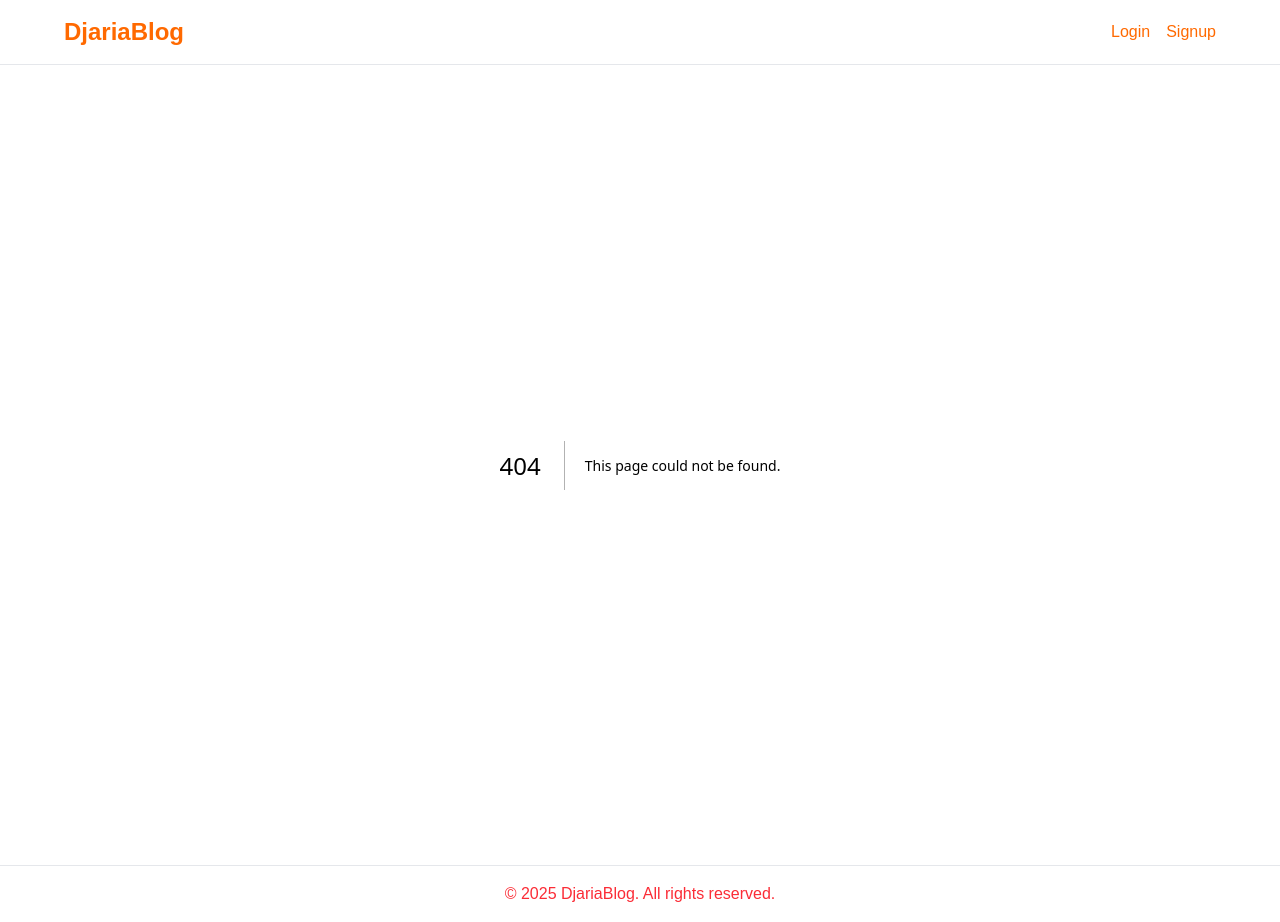
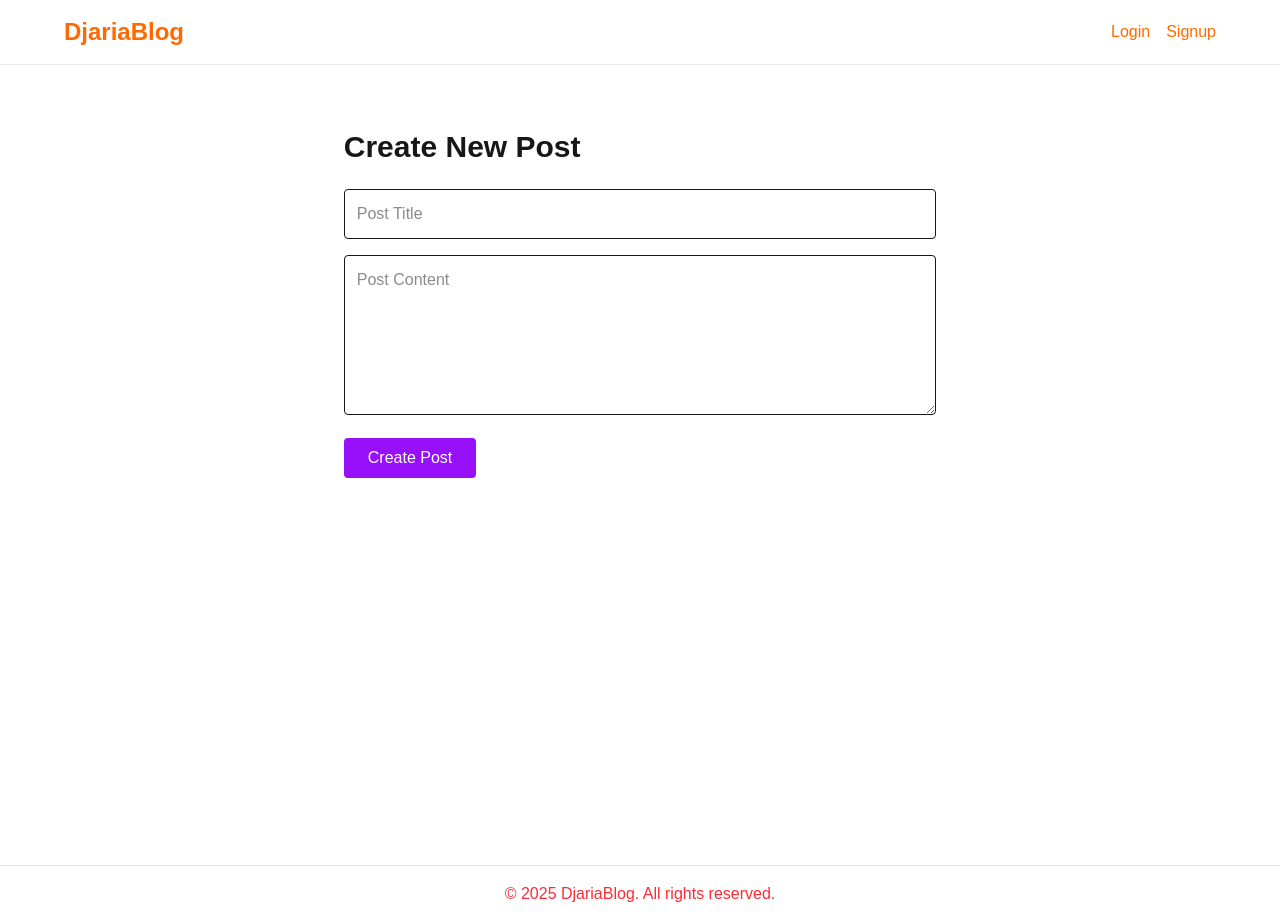
Before and after one commit to UWASEdjaria/Frontend-capstone-project-two, a Next.js app: page /lab4/create in a window 1280 px wide. Before the commit this address had no page. Built offline with nearby package versions, Linux system fonts and the light colour scheme.

Commit message:
Add lab3 API and fix posting issues

```diff
--- /dev/null
+++ b/src/app/api/lab3/posts/route.ts
@@ -0,0 +1,38 @@
+import { NextResponse } from "next/server";
+import { PrismaClient } from "@prisma/client";
+
+const prisma = new PrismaClient();
+
+export async function POST(request: Request) {
+  const { title, content } = await request.json();
+
+  const post = await prisma.post.create({
+    data: {
+      title,
+      content,
+      authorId: 1,
+    },
+  });
+
+  return NextResponse.json(post);
+}
+
+export async function GET() {
+  const posts = await prisma.post.findMany({
+    include: {
+      author: true,
+      comments: {
+        include: {
+          author: true,
+        },
+      },
+      likes: {
+        include: {
+          user: true,
+        },
+      },
+    },
+  });
+
+  return NextResponse.json(posts);
+}
--- /dev/null
+++ b/src/app/api/lab4/post/route.ts
@@ -0,0 +1,30 @@
+import { NextResponse } from "next/server";
+import { PrismaClient } from "@prisma/client";
+
+const prisma = new PrismaClient();
+
+export async function POST(request: Request) {
+  const { title, content } = await request.json();
+
+  const post = await prisma.post.create({
+    data: {
+      title,
+      content,
+      authorId: 1, // Default user
+    },
+  });
+
+  return NextResponse.json(post);
+}
+
+export async function GET() {
+  const posts = await prisma.post.findMany({
+    include: {
+      author: true,
+      comments: true,
+      likes: true,
+    },
+  });
+
+  return NextResponse.json(posts);
+}
--- /dev/null
+++ b/src/app/lab4/create/page.tsx
@@ -0,0 +1,53 @@
+"use client";
+
+import { useState } from "react";
+import { useRouter } from "next/navigation";
+
+export default function CreatePost() {
+  const [title, setTitle] = useState("");
+  const [content, setContent] = useState("");
+  const router = useRouter();
+
+  const handleSubmit = async (e: React.FormEvent) => {
+    e.preventDefault();
+
+    const res = await fetch("/api/lab4/post", {
+      method: "POST",
+      headers: { "Content-Type": "application/json" },
+      body: JSON.stringify({ title, content }),
+    });
+
+    if (res.ok) {
+      router.push("/lab4/posts");
+    }
+  };
+
+  return (
+    <div className="max-w-2xl mx-auto mt-10 p-6">
+      <h1 className="text-3xl font-bold mb-6">Create New Post</h1>
+      <form onSubmit={handleSubmit} className="space-y-4">
+        <input
+          type="text"
+          placeholder="Post Title"
+          value={title}
+          onChange={(e) => setTitle(e.target.value)}
+          className="w-full p-3 border rounded"
+          required
+        />
+        <textarea
+          placeholder="Post Content"
+          value={content}
+          onChange={(e) => setContent(e.target.value)}
+          className="w-full p-3 border rounded h-40"
+          required
+        />
+        <button
+          type="submit"
+          className="bg-purple-600 text-white px-6 py-2 rounded hover:bg-purple-700"
+        >
+          Create Post
+        </button>
+      </form>
+    </div>
+  );
+}
--- a/src/app/lab4/posts/page.tsx
+++ b/src/app/lab4/posts/page.tsx
@@ -5,12 +5,21 @@ import { useEffect, useState } from "react";
 
 export default function PostsPage() {
   const [posts, setPosts] = useState<any[]>([]);
-  useEffect(() => { fetch("/lab4/api/post").then(r => r.json()).then(setPosts) }, []);
+  useEffect(() => { fetch("/api/lab4/post").then(r => r.json()).then(setPosts) }, []);
   return (
     <div className="max-w-4xl mx-auto mt-10">
       <h1 className="text-3xl font-bold text-[#ff4d6d] mb-4">Posts</h1>
       {posts.map(p => (
-        <Link key={p.id} href={`/lab4/posts/${p.slug || p.id}`} className="block p-4 mb-2 border rounded bg-white">{p.title} - {p.author.name}</Link>
+        <div key={p.id} className="p-4 mb-4 border rounded bg-white">
+          <Link href={`/lab4/posts/${p.slug || p.id}`} className="text-xl font-bold text-purple-600 hover:underline">
+            {p.title}
+          </Link>
+          <p className="text-gray-600 mt-2">By {p.author?.name || 'Unknown'}</p>
+          <div className="flex gap-4 mt-2 text-sm text-gray-500">
+            <span>❤️ {p.likes?.length || 0} likes</span>
+            <span>💬 {p.comments?.length || 0} comments</span>
+          </div>
+        </div>
       ))}
     </div>
   );
```
